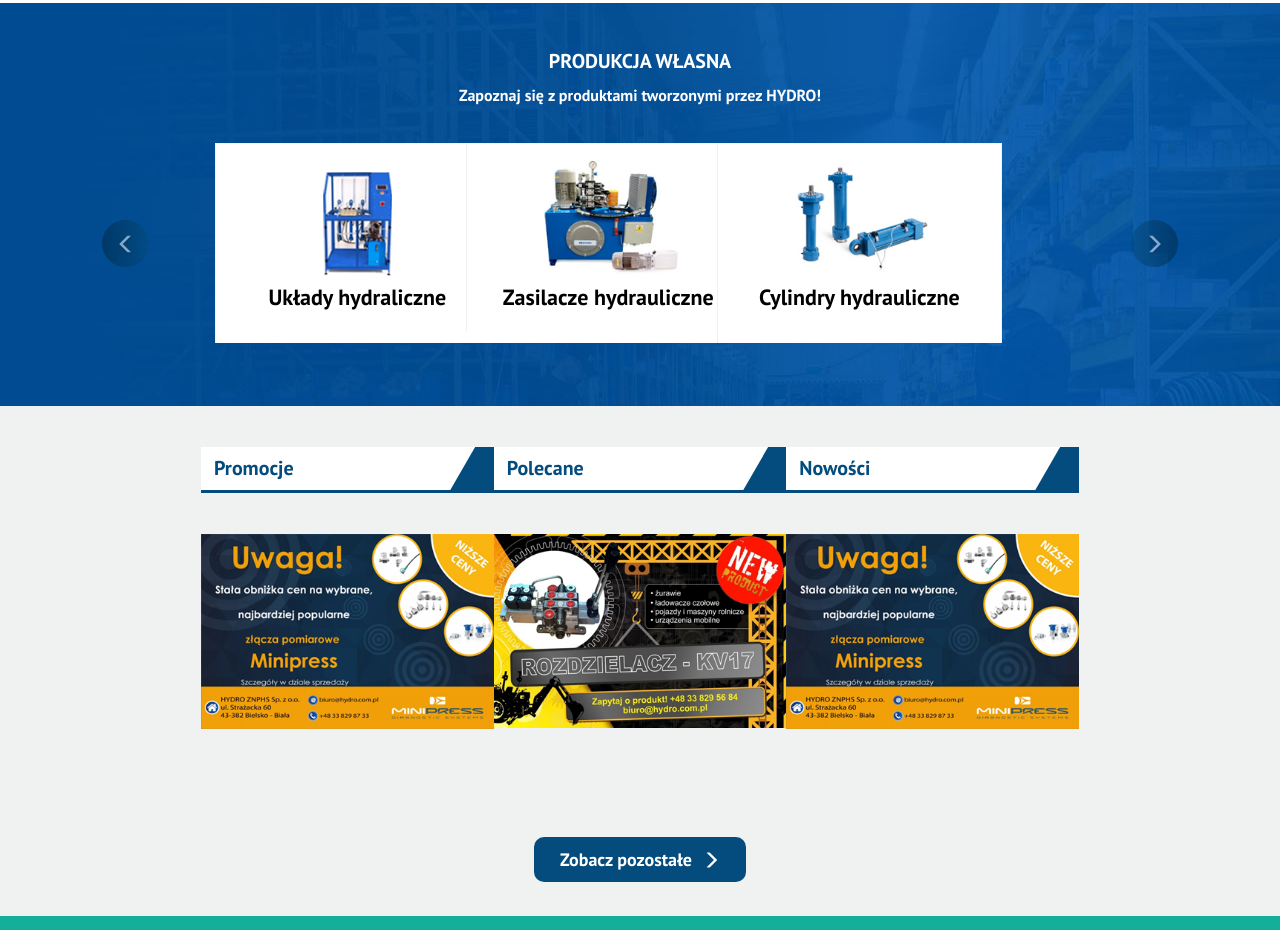
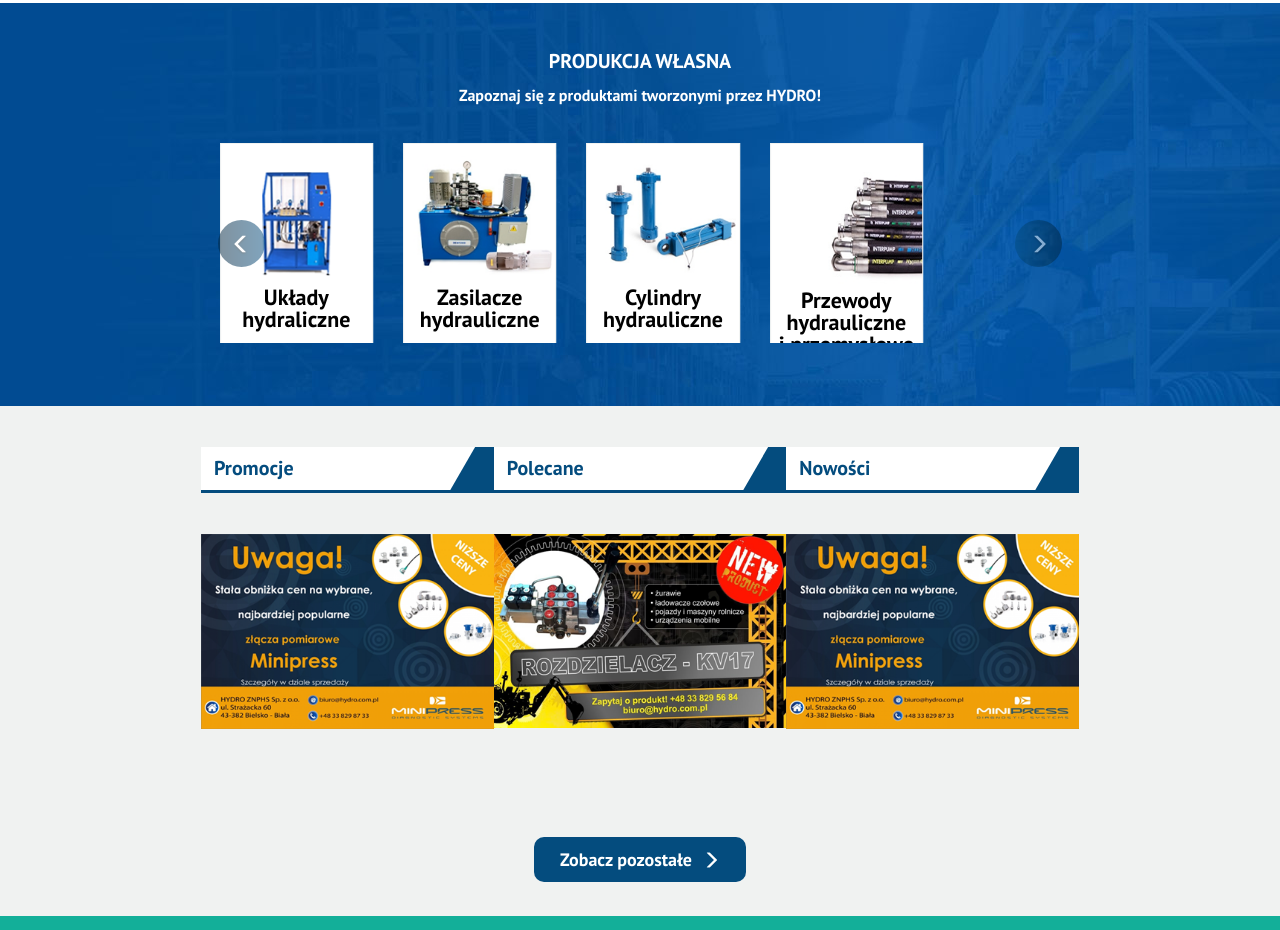
Before and after one commit to jaruto7/hydro, a website: page index.html in a window 1280 px wide. Shown: the part 1939-2869 px from the top of the page. Drawn offline with nearby package versions, Linux system fonts and the light colour scheme; a web font is replaced by a local one.

Commit message:
Fix responsive layout for production section -in progress

```diff
--- a/index.html
+++ b/index.html
@@ -214,29 +214,29 @@
       <h2 class="production__title">Produkcja własna</h2>
       <h4 class="production__description">Zapoznaj się z produktami tworzonymi przez HYDRO!</h4>
 
-      <div id="carousel-example-generic" class="carousel slide">
+      <div id="carousel-example-generic" class="carousel slide" data-ride="carousel">
           <!-- data-ride="carousel" -->
 
         <!-- Wrapper for slides -->
         <div class="carousel-inner" role="listbox">
           <div class="slider item active">
             <ul class="slider__list row">
-              <li class="slider__item--space col-xs-12 col-md-4 col-lg-2">
+              <li class="slider__item--space col-xs-12 col-sm-6 col-md-4 col-lg-2 col-lg-offset-2">
                 <div class="slider__item--wrapper">
                   <a class="slider__link" href="#"><img class="slider__image slider__image--space" src="images/layer_30.png" alt="Układy hydraliczne"><p class="slider__paragraph">Układy hydraliczne</p></a>
                 </div>
               </li>
-              <li class="slider__item--space col-xs-12 col-md-4 col-lg-2">
+              <li class="slider__item--space col-xs-12 col-sm-6 col-md-4 col-lg-2">
                 <div class="slider__item--wrapper">
                   <a class="slider__link" href="#"><img class="slider__image" src="images/layer_31.png" alt="Zasilacze hydrauliczne"><p class="slider__paragraph">Zasilacze hydrauliczne</p></a>
                 </div>
               </li>
-              <li class="slider__item--space col-xs-12 col-md-4 col-lg-2">
+              <li class="slider__item--space col-xs-12 col-sm-6 col-md-4 col-lg-2">
                 <div class="slider__item--wrapper">
                   <a class="slider__link" href="#"><img class="slider__image" src="images/layer_32.png" alt="Cylindry hydrauliczne"><p class="slider__paragraph">Cylindry hydrauliczne</p></a>
                 </div>
               </li>
-              <li class="slider__item--space col-xs-12 col-md-4 col-lg-2">
+              <li class="slider__item--space col-xs-12 col-sm-6 col-md-4 col-lg-2">
                 <div class="slider__item--wrapper">
                   <a class="slider__link" href="#"><img class="slider__image slider__image--position-cable" src="images/layer_33.png" alt="Przewody hydrauliczne i przemysłowe"><p
                   class="slider__paragraph slider__paragraph--position-cable">Przewody hydrauliczne<br> i przemysłowe</p></a>
@@ -248,17 +248,26 @@
           </div>
           <div class="item">
               <ul class="slider__list row">
-              <li class="slider__item col-md-4 col-sm-3 col-xs-12">
-                <a class="slider__link" href="#"><img class="slider__image" src="images/layer_30.png" alt="Układy hydraliczne"><p class="slider__paragraph">Układy hydraliczne</p></a>
+                  <li class="slider__item--space col-xs-12 col-sm-6 col-md-4 col-lg-2 col-lg-offset-2">
+                    <div class="slider__item--wrapper">
+                      <a class="slider__link" href="#"><img class="slider__image slider__image--space" src="images/layer_30.png" alt="Układy hydraliczne"><p class="slider__paragraph">Układy hydraliczne</p></a>
+                    </div>
                   </li>
-              <li class="slider__item col-md-4 col-sm-3 col-xs-12">
+                  <li class="slider__item--space col-xs-12 col-sm-6 col-md-4 col-lg-2">
+                    <div class="slider__item--wrapper">
                       <a class="slider__link" href="#"><img class="slider__image" src="images/layer_31.png" alt="Zasilacze hydrauliczne"><p class="slider__paragraph">Zasilacze hydrauliczne</p></a>
+                    </div>
                   </li>
-              <li class="slider__item col-md-4 col-sm-3 col-xs-12">
+                  <li class="slider__item--space col-xs-12 col-sm-6 col-md-4 col-lg-2">
+                    <div class="slider__item--wrapper">
                       <a class="slider__link" href="#"><img class="slider__image" src="images/layer_32.png" alt="Cylindry hydrauliczne"><p class="slider__paragraph">Cylindry hydrauliczne</p></a>
+                    </div>
                   </li>
-              <li class="slider__item col-md-4 col-sm-3 col-xs-12">
-                <a class="slider__link" href="#"><img class="slider__image slider__image--position-cable" src="images/layer_33.png" alt="Przewody hydrauliczne i przemysłowe"><p class="slider__paragraph slider__paragraph--position-cable">Przewody hydrauliczne<br> i przemysłowe</p></a>
+                  <li class="slider__item--space col-xs-12 col-sm-6 col-md-4 col-lg-2">
+                    <div class="slider__item--wrapper">
+                      <a class="slider__link" href="#"><img class="slider__image slider__image--position-cable" src="images/layer_33.png" alt="Przewody hydrauliczne i przemysłowe"><p
+                      class="slider__paragraph slider__paragraph--position-cable">Przewody hydrauliczne<br> i przemysłowe</p></a>
+                    </div>
                   </li>
                 </ul>
           </div>
--- a/sass/_production.scss
+++ b/sass/_production.scss
@@ -26,27 +26,31 @@
 
 .slider {
   &__list {
+    list-style: none;
     position: relative;
-    list-style: none;
-    margin: 0 16em 0 0;
+    // margin: 0 16em 0 0;
     // width: 82.5%;
-    padding: 0 0 0 10.7em;
+    // margin: 0 11em;
+    left: 3.8em;
+    margin-right: 10em;
   }
 
   &__item--space {
-    margin: 0 50px;
+    // margin: 0 50px;
+    // margin: 0 auto;
     // padding: 0 10em;
   }
 
   &__item--wrapper {
     height: 207px;
-    width: 285px;
+    max-width: 253px;
     background-color: #fff;
     border: 1px solid #f0f2f1;
     // margin-left: 20px;
     margin: 0 auto;
     // padding-bottom: 40px;
-    // padding-left: 50px;
+    // padding-right: 250px;
+    overflow: hidden;
   }
 
   &__link {
@@ -78,19 +82,19 @@
   }
 
   &__image--position-cable {
-    position: absolute;
-    bottom: 18%;
-    right: 0;
-    left: 38%;
+    margin: -1em 0 0 57px;
+    // padding: 0 1px;
     height: 188px;
+    max-width: 219px;
+    width: 100%;
+
   }
 
   &__paragraph--position-cable {
     position: relative;
-    top: 6em;
+    bottom: 1.8em;
     left: 0;
     right: 0;
-    // padding: 0;
   }
 }
 
@@ -106,7 +110,7 @@
   display: flex;
   justify-content: center;
   align-items: center;
-  margin: auto 8%;
+  margin: auto 17%;
 }
 
 
```
Also changed, not shown: css/style.css. Lines whose indentation alone changed are shown as unchanged.
